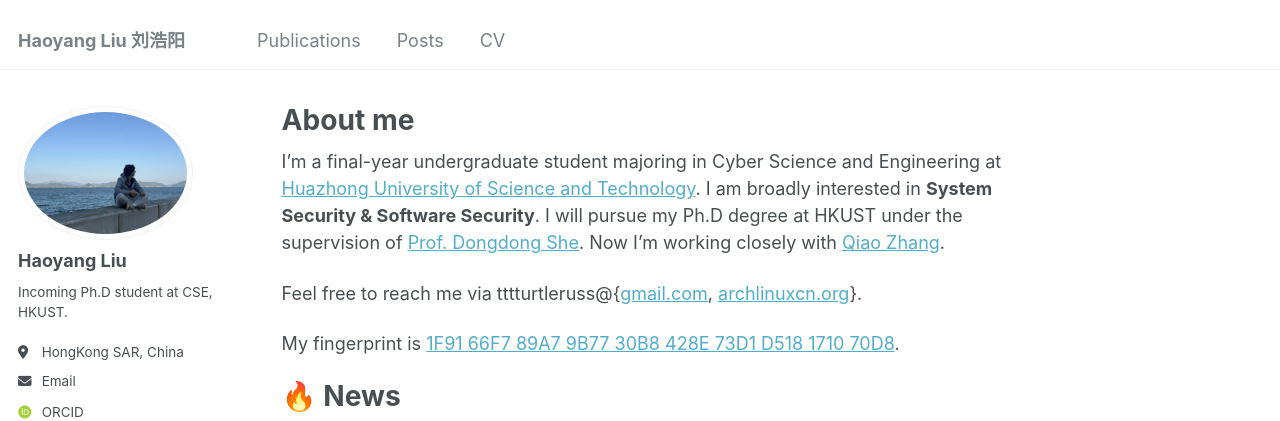
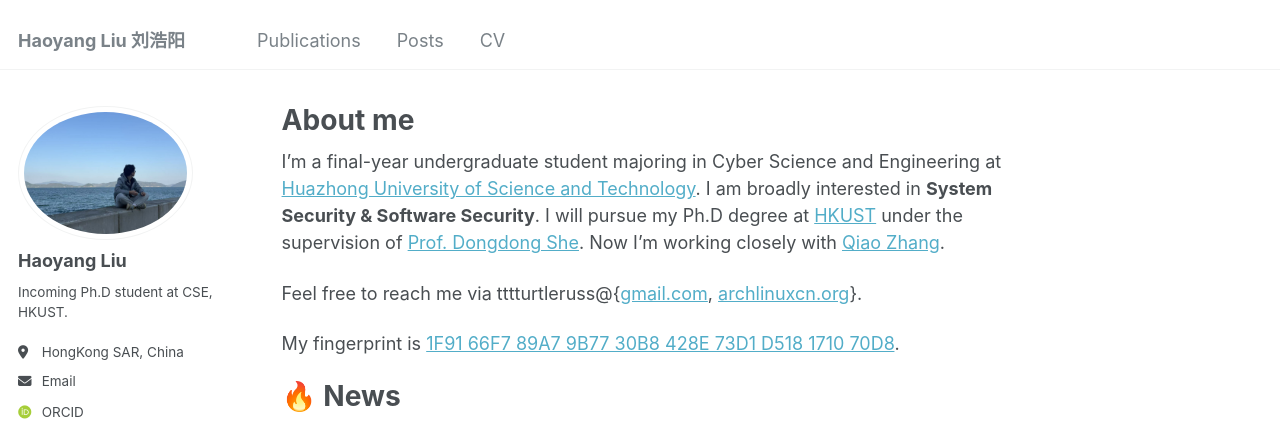
Before and after one commit to tttturtle-russ/tttturtle-russ.github.io, a Jekyll site: the page built from _pages/about.md, in a window 1280 px wide and 900 px high. Shown: the top 421 px of the window. Built offline with Jekyll 4.4.1, drawn with Linux system fonts in a browser that asks for light colours; some web fonts are replaced; part of the change alters nothing that is shown.

```diff
--- a/_pages/about.md
+++ b/_pages/about.md
@@ -7,7 +7,7 @@ redirect_from:
   - /about.html
 ---
 
-I'm a final-year undergraduate student majoring in Cyber Science and Engineering at [Huazhong University of Science and Technology](https://hust.edu.cn). I am broadly interested in **System Security & Software Security**. I will pursue my Ph.D degree at HKUST under the supervision of [Prof. Dongdong She](https://cse.hkust.edu.hk/~dongdong/). Now I'm working closely with [Qiao Zhang](https://jok1nq.github.io/).
+I'm a final-year undergraduate student majoring in Cyber Science and Engineering at [Huazhong University of Science and Technology](https://hust.edu.cn). I am broadly interested in **System Security & Software Security**. I will pursue my Ph.D degree at [HKUST](https://hkust.edu.hk) under the supervision of [Prof. Dongdong She](https://cse.hkust.edu.hk/~dongdong/). Now I'm working closely with [Qiao Zhang](https://jok1nq.github.io/).
 
 Feel free to reach me via tttturtleruss@{[gmail.com](mailto://tttturtleruss@gmail.com), [archlinuxcn.org](mailto://tttturtleruss@archlinuxcn.org)}.
 
```
